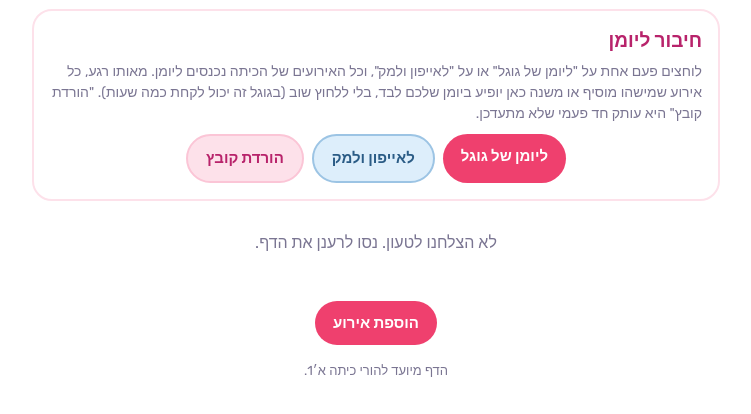
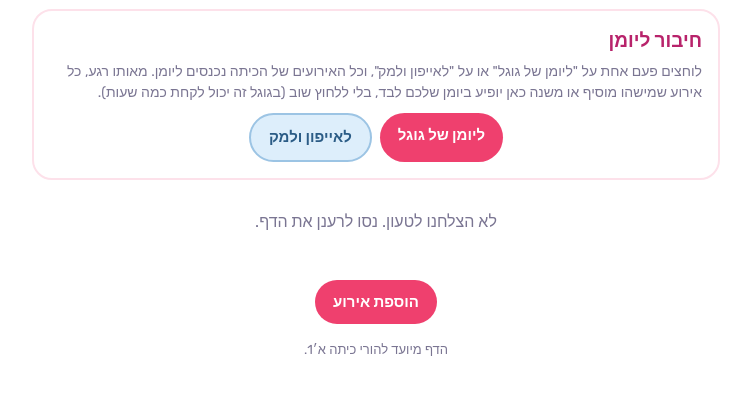
Before and after one commit to hen-kalimian/class-a1, a plain HTML site: page index.html in a window 1280 px wide. Shown: the part 238-652 px from the top of the page, without its empty margins (264-1015 px from the left). Drawn offline with Linux system fonts and the light colour scheme; no server answers.

Commit message:
Remove file download button

```diff
--- a/index.html
+++ b/index.html
@@ -140,11 +140,10 @@ table.sched{width:100%;border-collapse:collapse;table-layout:fixed;background:#f
   <section class="panel on" id="p1">
     <div class="box">
       <h2>חיבור ליומן</h2>
-      <p>לוחצים פעם אחת על "ליומן של גוגל" או על "לאייפון ולמק", וכל האירועים של הכיתה נכנסים ליומן. מאותו רגע, כל אירוע שמישהו מוסיף או משנה כאן יופיע ביומן שלכם לבד, בלי ללחוץ שוב (בגוגל זה יכול לקחת כמה שעות). "הורדת קובץ" היא עותק חד פעמי שלא מתעדכן.</p>
+      <p>לוחצים פעם אחת על "ליומן של גוגל" או על "לאייפון ולמק", וכל האירועים של הכיתה נכנסים ליומן. מאותו רגע, כל אירוע שמישהו מוסיף או משנה כאן יופיע ביומן שלכם לבד, בלי ללחוץ שוב (בגוגל זה יכול לקחת כמה שעות).</p>
       <div class="btns">
         <a class="btn b-pink" id="calGoogle" target="_blank" rel="noopener">ליומן של גוגל</a>
         <a class="btn b-sky" id="calApple">לאייפון ולמק</a>
-        <a class="btn b-soft" id="calFile">הורדת קובץ</a>
       </div>
     </div>
 
@@ -253,7 +252,6 @@ if (location.hash === '#schedule') document.getElementById('t3').click();
 var icsUrl = API + '?action=ics';
 $('calApple').href = icsUrl.replace(/^https:/, 'webcal:');
 $('calGoogle').href = 'https://calendar.google.com/calendar/r?cid=' + encodeURIComponent(icsUrl.replace(/^https:/, 'webcal:'));
-$('calFile').href = icsUrl;
 
 // events
 var KIDS = [], ITEMS = [];
```
